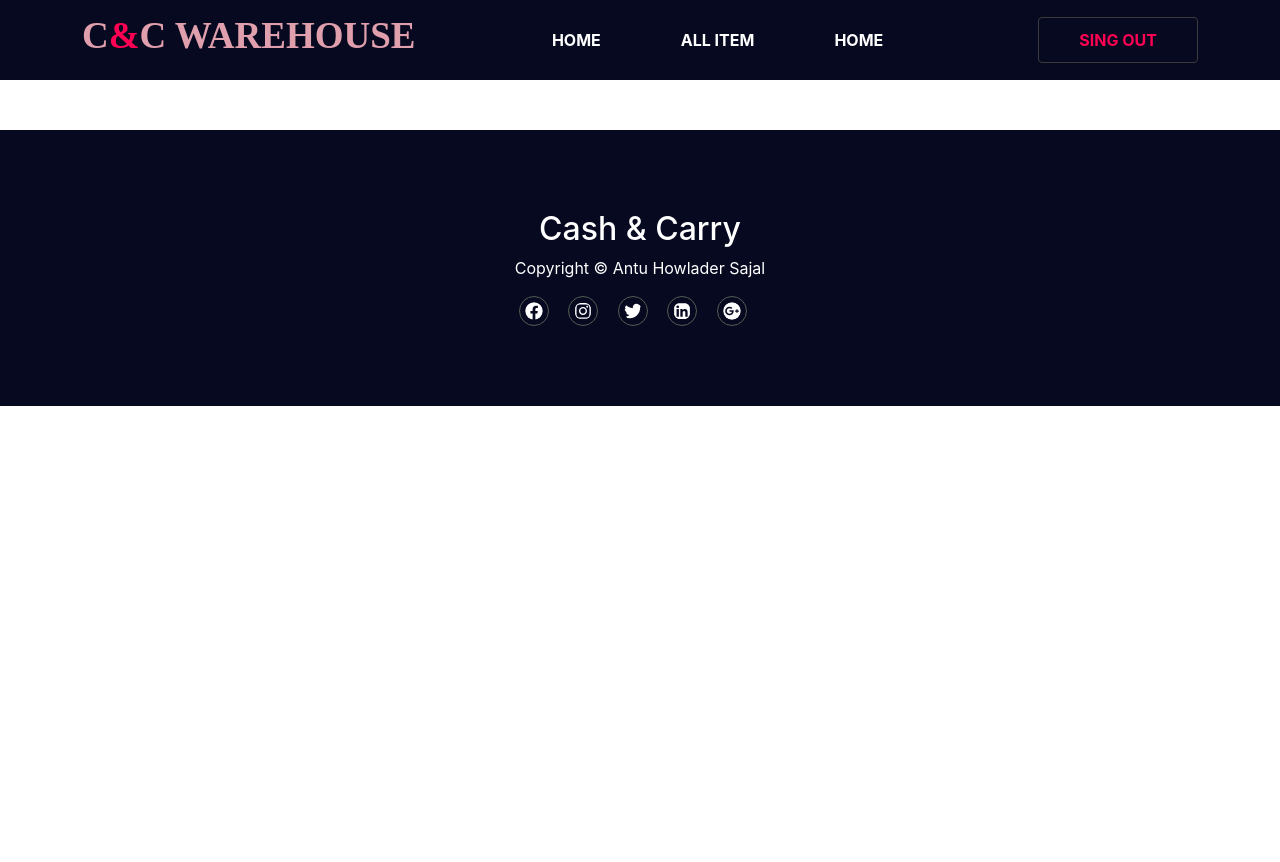
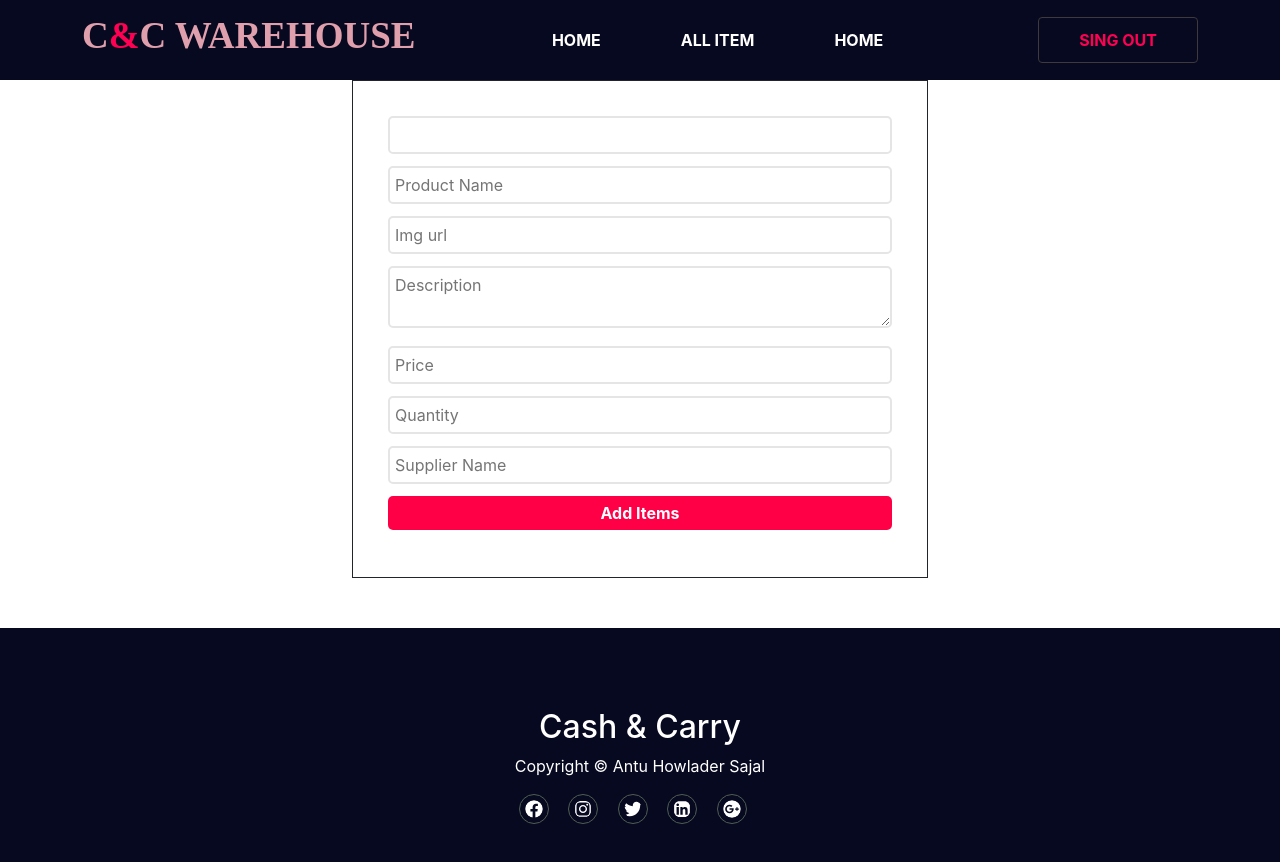
Before and after one commit to Sajalhowlader/invento-warehouse, a React (Create React App) app: page /addItems in a window 1280 px wide. Shown: the top 862 px of the page. Before the commit the page ends 800 px from the top, so only its background shows below. Built offline with nearby package versions, Linux system fonts and the light colour scheme; no server answers; sample sign-in values are in the browser's storage.

Commit message:
add new items

```diff
--- a/src/App.js
+++ b/src/App.js
@@ -9,6 +9,7 @@ import SingIn from './Pages/User/SingIn/SingIn';
 import SingUp from './Pages/User/SingUp/SingUp';
 import UpdateItems from './Pages/UpdateItems/UpdateItems';
 import Protected from './Pages/Protected/Protected';
+import AddItems from './Pages/AddItems/AddItems';
 
 
 
@@ -29,6 +30,12 @@ function App() {
             <UpdateItems />
           </Protected>
         } />
+        <Route path='addItems' element={
+          <Protected>
+            <AddItems />
+          </Protected>
+        } />
+
         <Route path='singUp' element={<SingUp />} />
       </Routes>
       <Footer />
--- /dev/null
+++ b/src/Pages/AddItems/AddItems.js
@@ -0,0 +1,42 @@
+import React from 'react';
+
+const AddItems = () => {
+    const handleAddItems = (e) => {
+        e.preventDefault()
+        const name = e.target.product.value
+        const img = e.target.img.value
+        const description = e.target.description.value
+        const price = e.target.price.value
+        const quantity = e.target.quantity.value
+        const supply = e.target.supplier.value
+        const user = {
+            name,
+            img,
+            description,
+            price,
+            quantity,
+            supply
+        }
+
+    }
+    return (
+        <div>
+            <div className="form-container">
+                <form onSubmit={handleAddItems}>
+                    <input type="email" />
+                    <input type="text" name="product" placeholder='Product Name' />
+
+                    <input type="text" name="img" placeholder='Img url' />
+                    <textarea type="text" name="description" placeholder='Description' />
+                    <input type="number" name="price" placeholder='Price' />
+                    <input type="number" name="quantity" placeholder='Quantity' />
+                    <input type="text" name="supplier" placeholder='Supplier Name' />
+                    <input className='add_items' type="submit" value="Add Items" />
+                </form>
+
+            </div>
+        </div>
+    );
+};
+
+export default AddItems;
--- a/src/Pages/AllCss/AllCss.css
+++ b/src/Pages/AllCss/AllCss.css
@@ -452,3 +452,45 @@
     border-radius: 5px;
     margin-right: 12px;
 }
+
+.add-new {
+    width: 85%;
+    margin: 0 auto;
+    text-align: center;
+    padding-top: 25px;
+}
+
+/* add items css */
+
+.add-new {
+    width: 85%;
+    margin: 0 auto;
+    /* border: 1px solid; */
+    text-align: center;
+    padding-top: 25px;
+}
+
+.form-container {
+    border: 1px solid;
+    width: 45%;
+    margin: 0 auto;
+    padding: 35px;
+}
+
+.form-container input,
+textarea {
+    width: 100%;
+    margin-bottom: 12px;
+    padding: 5px;
+    border: 2px solid #e5e5e5;
+    border-radius: 5px;
+}
+
+input.add_items {
+    background: #ff0047;
+    border: none;
+    outline: none;
+    cursor: pointer;
+    color: white;
+    font-weight: bold;
+}
--- a/src/Pages/AllItems/AllItems.js
+++ b/src/Pages/AllItems/AllItems.js
@@ -8,12 +8,30 @@ const AllItems = () => {
             .then(res => res.json())
             .then(data => setAllItems(data))
     }, [])
+    const handleDelete = (id) => {
+        console.log(id);
+        const areYouSure = window.confirm("Are you want to Delete your Items")
+        if (areYouSure) {
+            const url = `http://localhost:5000/products/${id}`
+            fetch(url, {
+                method: 'DELETE'
+            })
+                .then(res => res.json())
+                .then(data => {
+                    if (data) {
+                        const remaining = allItems.filter(product => product._id !== id)
+                        setAllItems(remaining)
+                    }
+                })
+        }
+    }
     return (
         <div>
             <h1>ALL ITEMS</h1>
             <div className="all-items-container">
+
                 {
-                    allItems.map(items => <ShowItems key={items._id} items={items} />)
+                    allItems.map(items => <ShowItems key={items._id} items={items} handleClick={handleDelete} />)
                 }
             </div>
         </div>
--- a/src/Pages/ShowItems/ShowItems.js
+++ b/src/Pages/ShowItems/ShowItems.js
@@ -1,28 +1,9 @@
-import React, { useEffect, useState } from 'react';
-const ShowItems = ({ items }) => {
+import React from 'react';
+const ShowItems = ({ items, handleClick }) => {
+
     const { _id, name, img, price, description, quantity } = items
-    const [deletes, setDeletes] = useState({})
-    useEffect(() => {
-        fetch('http://localhost:5000/products')
-            .then(res => res.json())
-            .then(data => setDeletes(data))
-    }, [])
 
-    const handleDelete = (id) => {
-        const areYouSure = window.confirm("Are you want to Delete your Items")
-        if (areYouSure) {
-            const url = `http://localhost:5000/products/${id}`
-            fetch(url, {
-                method: 'DELETE'
-            })
-                .then(res => res.json())
-                .then(data => {
-                    if (data.deletedCount > 0) {
-                        alert("product delete successfully")
-                    }
-                })
-        }
-    }
+
     return (
 
         <div className='items-container_2'>
@@ -32,7 +13,7 @@ const ShowItems = ({ items }) => {
                 <h4>{price}</h4>
                 <h4>{quantity}</h4>
                 <p>{description.slice(0, 100) + "..."}</p>
-                <button onClick={() => handleDelete(_id)} className='update-btn'>Delete</button>
+                <button onClick={() => handleClick(_id)} className='update-btn'>Delete</button>
             </div>
         </div>
     );
--- a/src/Pages/UpdateItems/UpdateItems.js
+++ b/src/Pages/UpdateItems/UpdateItems.js
@@ -1,7 +1,8 @@
 import React, { useEffect, useState } from 'react';
-import { useParams } from 'react-router-dom';
+import { useNavigate, useParams } from 'react-router-dom';
 
 const UpdateItems = () => {
+    const navigate = useNavigate()
     const { productId } = useParams()
     const [products, setProducts] = useState({});
     const [isReload, setIsReload] = useState(false)
@@ -76,6 +77,9 @@ const UpdateItems = () => {
             })
 
     }
+    const handleAddNew = () => {
+        navigate('/addItems')
+    }
     return (
         <div>
             <div className="update-container">
@@ -96,7 +100,9 @@ const UpdateItems = () => {
                         </form>
                     </div>
                 </div>
-
+            </div>
+            <div className='add-new'>
+                <button onClick={handleAddNew} className='delivered '>Add New Item</button>
             </div>
         </div>
     );
```
